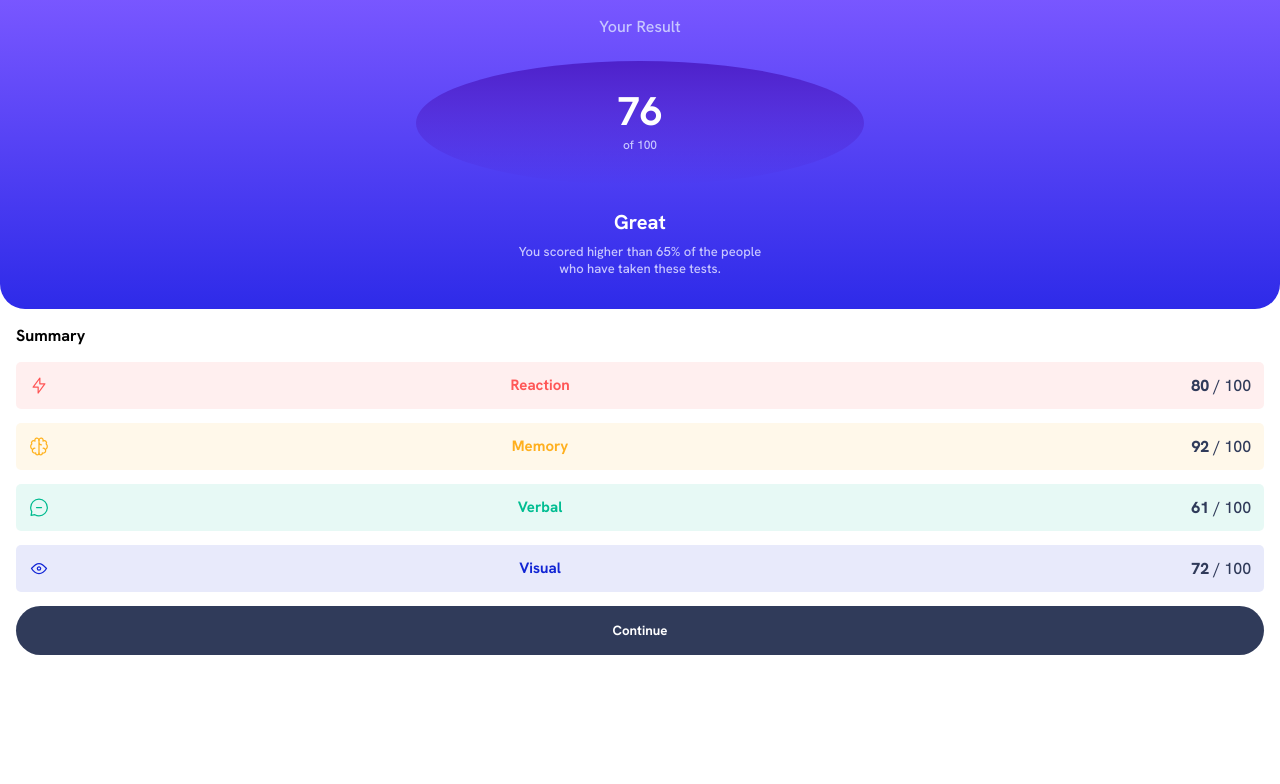
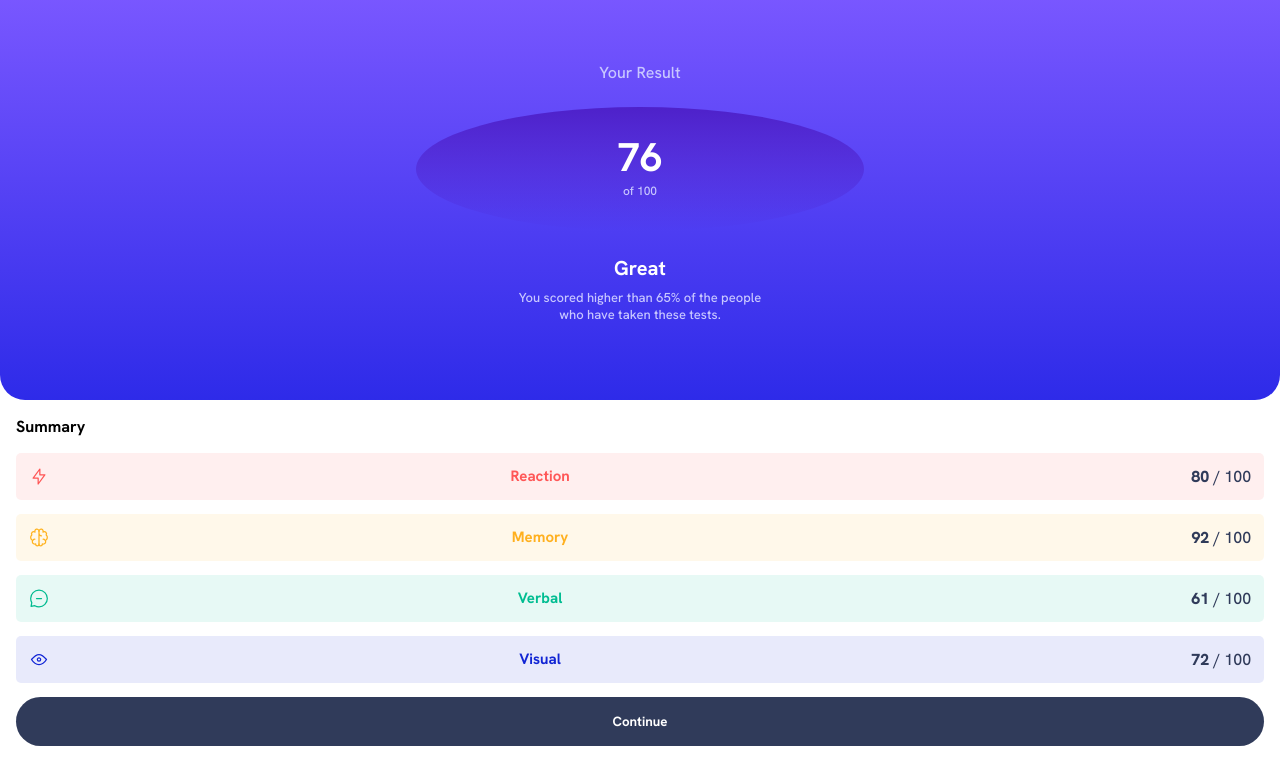
Before and after one commit to guilhermecampina/results-summary-component, a plain HTML site: page index.html in a window 1280 px wide. Drawn offline with Linux system fonts and the light colour scheme.

Commit message:
Update style.css

```diff
--- a/style.css
+++ b/style.css
@@ -35,7 +35,7 @@
     flex-direction: column;
     align-items: center;
     justify-content: center;
-
+    height: 50%;
     background: linear-gradient(to bottom, var(--grad-slate-blue), var(--grad-royal-blue));
     color: #fff;
     border-radius: 0 0 25px 25px;
@@ -98,6 +98,7 @@
 .bottom-container {
     display: flex;
     flex-direction: column;
+    height: 50%;
 
 }
 
```
